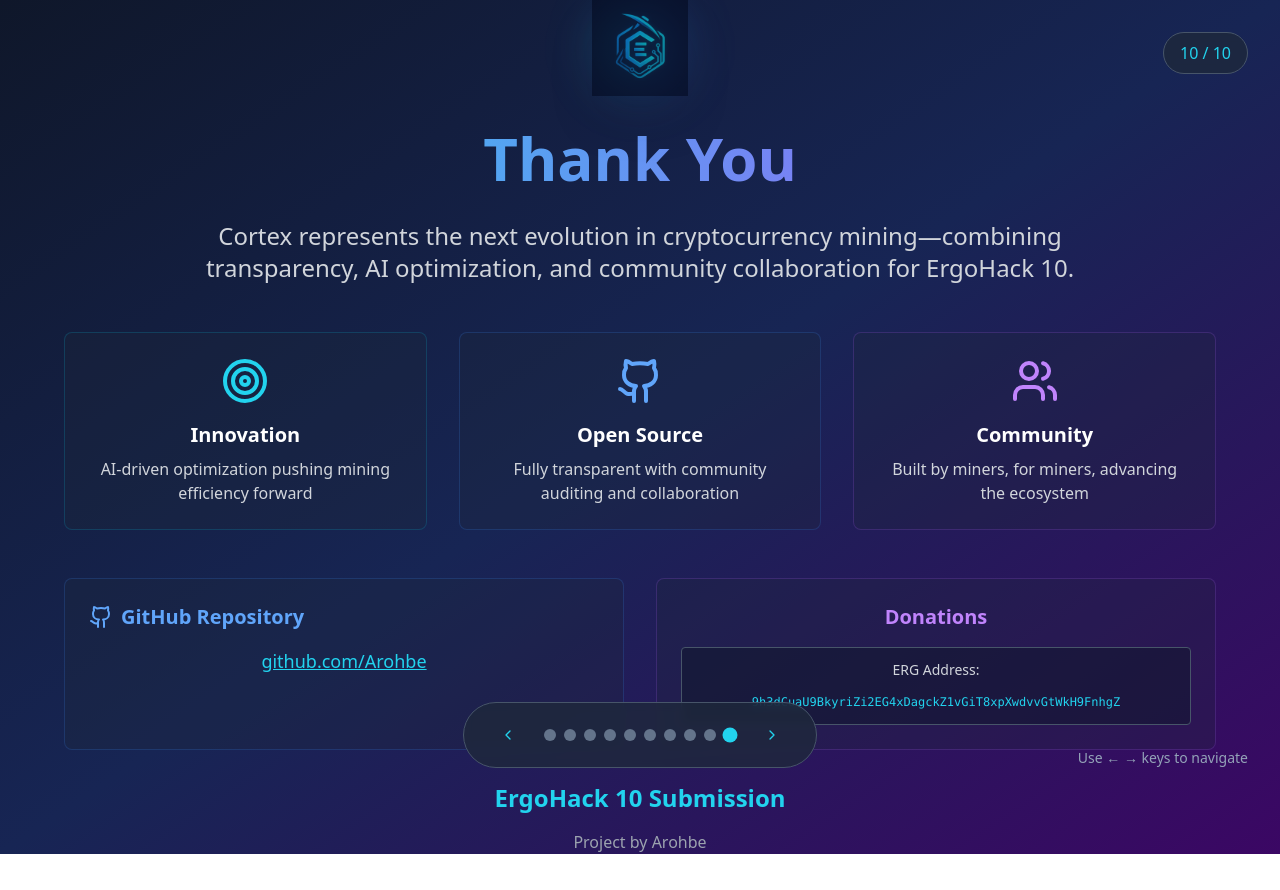
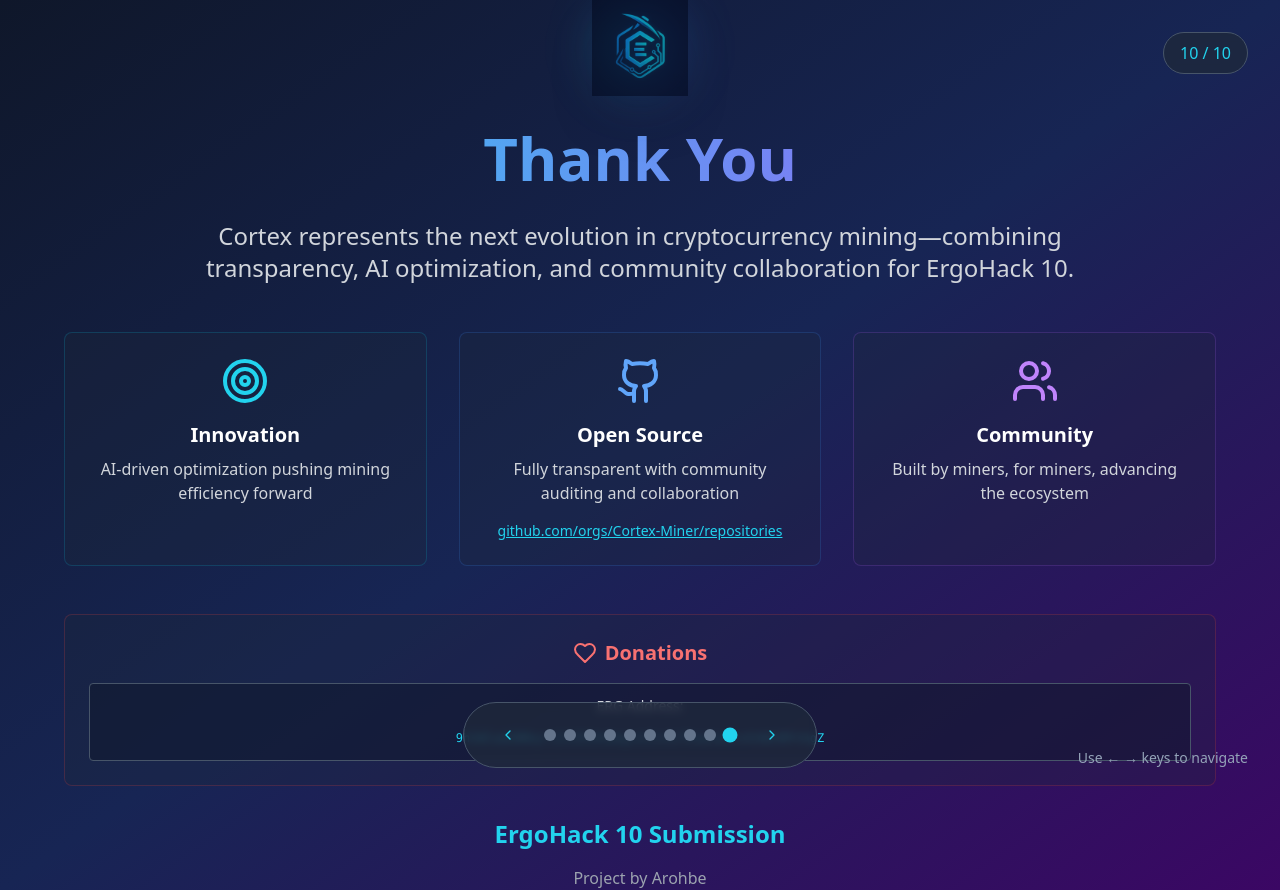
Before and after one commit to Cortex-Miner/cortex-webapp-presentation, a React (Vite) app: page / in a window 1280 px wide. Both pictures are taken after a click on the button 508 px from the left and 735 px from the top of the page. Before the commit the page ends 854 px from the top, so only its background shows below. Built offline with nearby package versions, Linux system fonts and the light colour scheme.

Commit message:
Fix: Correct image and link issues
Fixed broken images on Node Manager and GPU Monitoring slides, corrected the GitHub link on the final slide, incorporated the GitHub link into the "Open Source" card, and added a heart icon to the donations card.

```diff
--- a/src/components/slides/FinalSlide.tsx
+++ b/src/components/slides/FinalSlide.tsx
@@ -1,6 +1,6 @@
 
 import React from 'react';
-import { Github, Users, Target } from 'lucide-react';
+import { Github, Users, Target, Heart } from 'lucide-react';
 
 const FinalSlide = () => {
   return (
@@ -36,7 +36,15 @@ const FinalSlide = () => {
           <div className="flex flex-col items-center p-6 bg-slate-800/30 rounded-lg border border-blue-500/20">
             <Github className="w-12 h-12 text-blue-400 mb-4" />
             <h3 className="text-xl font-bold text-white mb-2">Open Source</h3>
-            <p className="text-gray-300 text-center">Fully transparent with community auditing and collaboration</p>
+            <p className="text-gray-300 text-center mb-4">Fully transparent with community auditing and collaboration</p>
+            <a
+              href="https://github.com/orgs/Cortex-Miner/repositories"
+              target="_blank"
+              rel="noopener noreferrer"
+              className="text-cyan-400 hover:text-cyan-300 underline text-sm"
+            >
+              github.com/orgs/Cortex-Miner/repositories
+            </a>
           </div>
 
           <div className="flex flex-col items-center p-6 bg-slate-800/30 rounded-lg border border-purple-500/20">
@@ -46,30 +54,16 @@ const FinalSlide = () => {
           </div>
         </div>
 
-        <div className="grid grid-cols-1 md:grid-cols-2 gap-8 mb-8">
-          <div className="bg-slate-800/30 rounded-lg p-6 border border-blue-500/20">
-            <h3 className="text-xl font-bold text-blue-400 mb-4 flex items-center gap-2">
-              <Github className="w-6 h-6" />
-              GitHub Repository
+        <div className="bg-slate-800/30 rounded-lg p-6 border border-red-500/20 mb-8">
+          <h3 className="text-xl font-bold text-red-400 mb-4 flex items-center justify-center gap-2">
+            <Heart className="w-6 h-6" />
+            Donations
           </h3>
-            <a
-              href="https://github.com/Arohbe"
-              target="_blank"
-              rel="noopener noreferrer"
-              className="text-cyan-400 hover:text-cyan-300 underline text-lg"
-            >
-              github.com/Arohbe
-            </a>
-          </div>
-
-          <div className="bg-slate-800/30 rounded-lg p-6 border border-purple-500/20">
-            <h3 className="text-xl font-bold text-purple-400 mb-4">Donations</h3>
           <div className="bg-slate-900/50 rounded p-3 border border-slate-600">
             <p className="text-gray-300 text-sm mb-2">ERG Address:</p>
             <code className="text-cyan-400 text-xs break-all">
               9h3dCuaU9BkyriZi2EG4xDagckZ1vGiT8xpXwdvvGtWkH9FnhgZ
             </code>
-            </div>
           </div>
         </div>
 
--- a/src/components/slides/GPUMonitoringSlide.tsx
+++ b/src/components/slides/GPUMonitoringSlide.tsx
@@ -55,7 +55,7 @@ const GPUMonitoringSlide = () => {
         {/* Screenshot area */}
         <div className="bg-slate-800/30 border border-slate-600 rounded-lg p-4 text-center">
           <img
-            src="https://images.unsplash.com/photo-1488590528505-98d2b5aba04b?ixlib=rb-4.0.3&ixid=M3wxMjA3fDB8MHxwaG90by1wYWdlfHx8fGVufDB8fHx8fA%3D%3D&auto=format&fit=crop&w=2369&q=80"
+            src="/lovable-uploads/5d4faa13-d154-42e6-8843-24b3811607c8.png"
             alt="GPU Monitoring Dashboard"
             className="w-full max-w-2xl mx-auto rounded-lg shadow-2xl"
           />
--- a/src/components/slides/NodeManagerSlide.tsx
+++ b/src/components/slides/NodeManagerSlide.tsx
@@ -47,7 +47,7 @@ const NodeManagerSlide = () => {
         {/* Screenshot area */}
         <div className="bg-slate-800/30 border border-slate-600 rounded-lg p-4 text-center">
           <img
-            src="https://images.unsplash.com/photo-1461749280684-dccba630e2f6?ixlib=rb-4.0.3&ixid=M3wxMjA3fDB8MHxwaG90by1wYWdlfHx8fGVufDB8fHx8fA%3D%3D&auto=format&fit=crop&w=2369&q=80"
+            src="/lovable-uploads/4bfdf81a-c30f-4525-b12d-877bb8edaac2.png"
             alt="Ergo Node Manager UI"
             className="w-full max-w-4xl mx-auto rounded-lg shadow-2xl"
           />
```
Lines whose indentation alone changed are shown as unchanged.
